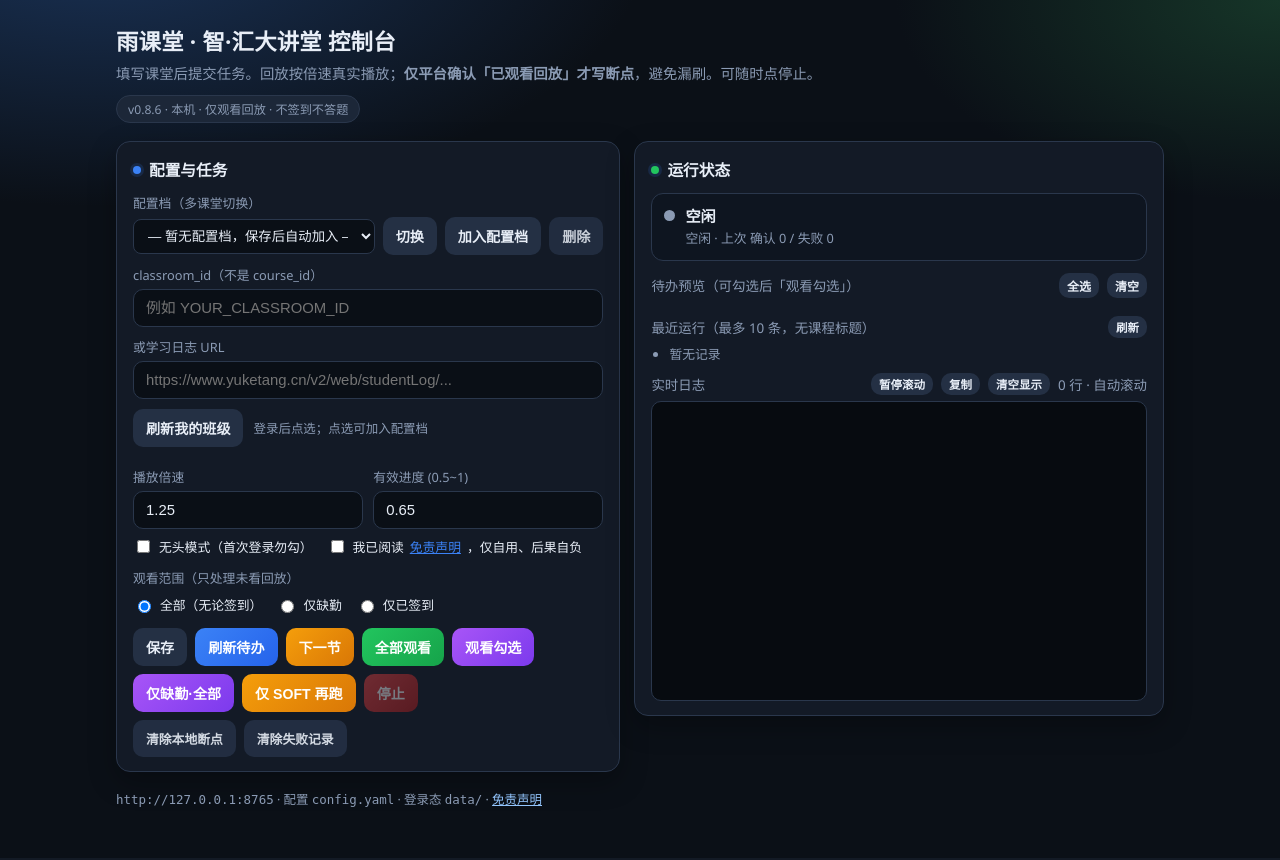
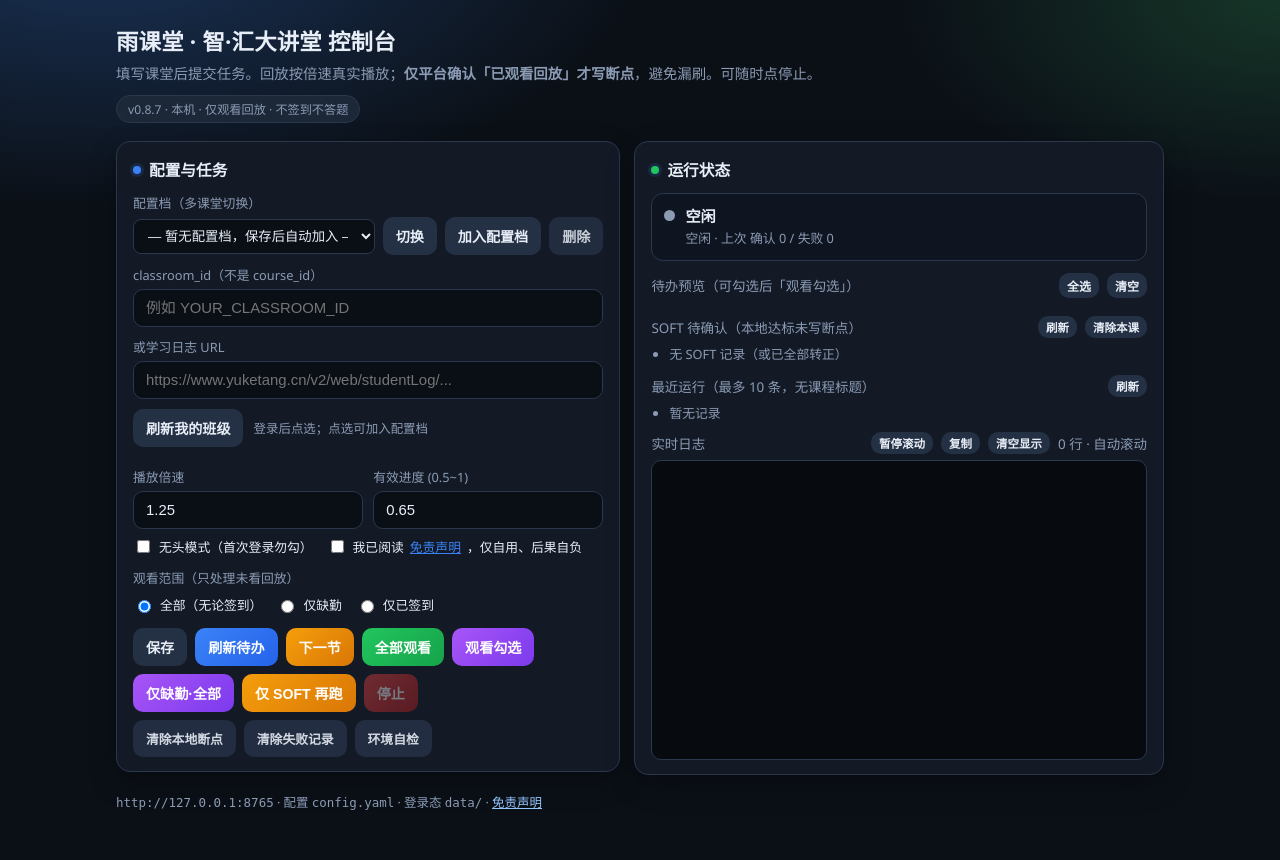
Before and after one commit to KPsama-c/Example-260713, a Flask app: page / in a window 1280 px wide. Run offline with Flask 3, Linux system fonts and the light colour scheme; data that the repository does not hold is empty; parts of the project's set-up code (start-up, migrations or seed data) failed here and were passed over.

Commit message:
yuketang-auto v0.8.7: web doctor + SOFT list/clear APIs

```diff
--- a/yuketang-auto/pyproject.toml
+++ b/yuketang-auto/pyproject.toml
@@ -1,6 +1,6 @@
 [project]
 name = "yuketang-auto"
-version = "0.8.6"
+version = "0.8.7"
 description = "雨课堂智·汇大讲堂直播回放本地助手（非官方，仅自用）"
 readme = "README.md"
 requires-python = ">=3.10"
--- a/yuketang-auto/webapp.py
+++ b/yuketang-auto/webapp.py
@@ -24,14 +24,16 @@ from flask import Flask, jsonify, render_template, request
 from yuketang import __version__
 from yuketang.browser import BrowserSession
 from yuketang.classrooms import fetch_joined_classrooms, rooms_to_dicts
+from yuketang.doctor import run_doctor
+from yuketang.history import load_run_history
 from yuketang.jobs import (
     STATE,
     clear_failed_store,
     clear_progress_store,
     start_job_async,
 )
+from yuketang.progress import SoftStore
 from yuketang.rate import parse_rate_value
-from yuketang.history import load_run_history
 from yuketang.settings import (
     activate_profile,
     apply_classroom_input,
@@ -43,6 +45,7 @@ from yuketang.settings import (
     save_settings,
     upsert_profile,
 )
+from yuketang.util import resolve_path
 
 TEMPLATE_DIR = ROOT / "webui" / "templates"
 CONFIG_PATH = ROOT / "config.yaml"
@@ -184,6 +187,64 @@ def api_profile_delete():
 def api_history():
     items = load_run_history(ROOT)
     return jsonify({"ok": True, "items": items})
+
+
+@app.get("/api/doctor")
+def api_doctor():
+    """本机环境自检（不连雨课堂业务）。"""
+    result = run_doctor(ROOT)
+    return jsonify({"ok": bool(result.get("ok")), **result})
+
+
+@app.get("/api/soft")
+def api_soft_list():
+    """本地达标但平台未确认的课（soft.json）。"""
+    cfg = load_settings(CONFIG_PATH)
+    soft_path = resolve_path(ROOT, cfg.get("soft_file", "data/soft.json"))
+    store = SoftStore(soft_path)
+    want_all = str(request.args.get("all") or "").strip().lower() in (
+        "1",
+        "true",
+        "yes",
+    )
+    cid = ""
+    if not want_all and has_classroom(cfg):
+        _, cid, _ = resolve_runtime(cfg)
+        cid = str(cid or "")
+    items = store.as_dicts(cid if cid and not want_all else None)
+    return jsonify({
+        "ok": True,
+        "classroom_id": cid or None,
+        "count": len(items),
+        "items": items,
+    })
+
+
+@app.post("/api/soft/clear")
+def api_soft_clear():
+    """清除 soft 记录（不清除断点）。body: {all?: bool} 默认仅当前课堂。"""
+    if STATE.running:
+        return jsonify({"ok": False, "error": "任务运行中，请先停止"}), 409
+    data = request.get_json(silent=True) or {}
+    cfg = load_settings(CONFIG_PATH)
+    soft_path = resolve_path(ROOT, cfg.get("soft_file", "data/soft.json"))
+    store = SoftStore(soft_path)
+    clear_all = bool(data.get("all"))
+    if clear_all:
+        n = store.clear()
+        return jsonify({"ok": True, "cleared": n, "message": f"已清除全部 SOFT {n} 条"})
+    if not has_classroom(cfg):
+        return jsonify({"ok": False, "error": "请先配置课堂，或传 all=true"}), 400
+    _, cid, _ = resolve_runtime(cfg)
+    if not cid:
+        return jsonify({"ok": False, "error": "无法解析 classroom_id"}), 400
+    n = store.clear_classroom(str(cid))
+    return jsonify({
+        "ok": True,
+        "cleared": n,
+        "classroom_id": str(cid),
+        "message": f"已清除本课 SOFT {n} 条",
+    })
 
 
 @app.post("/api/logs/clear")
--- a/yuketang-auto/webui/templates/index.html
+++ b/yuketang-auto/webui/templates/index.html
@@ -289,6 +289,7 @@
           <div class="actions" style="margin-top:8px">
             <button type="button" class="btn-ghost" id="btnClearProg" style="font-size:0.8rem;opacity:.9">清除本地断点</button>
             <button type="button" class="btn-ghost" id="btnClearFail" style="font-size:0.8rem;opacity:.9">清除失败记录</button>
+            <button type="button" class="btn-ghost" id="btnDoctor" style="font-size:0.8rem;opacity:.9">环境自检</button>
           </div>
         </form>
       </section>
@@ -330,6 +331,15 @@
           </span>
         </div>
         <ul id="pending"></ul>
+
+        <div style="font-size:0.84rem;color:var(--muted);margin:12px 0 6px;display:flex;justify-content:space-between;align-items:center;gap:8px;flex-wrap:wrap">
+          <span>SOFT 待确认（本地达标未写断点）</span>
+          <span style="display:flex;gap:8px">
+            <button type="button" class="btn-ghost" id="btnSoftRefresh" style="font-size:0.72rem;padding:3px 8px">刷新</button>
+            <button type="button" class="btn-ghost" id="btnSoftClear" style="font-size:0.72rem;padding:3px 8px">清除本课</button>
+          </span>
+        </div>
+        <ul id="softList" style="font-size:0.8rem;color:var(--muted);max-height:140px;overflow:auto;margin:0 0 10px;padding-left:18px"></ul>
 
         <div style="font-size:0.84rem;color:var(--muted);margin:12px 0 6px;display:flex;justify-content:space-between;align-items:center">
           <span>最近运行（最多 10 条，无课程标题）</span>
@@ -437,10 +447,65 @@
     }
 
     function setRunButtons(running) {
-      ["btnList", "btnOnce", "btnAll", "btnAllAbsent", "btnSoft", "btnSelected", "btnSelAll", "btnSelNone", "btnProfileSwitch", "btnProfileAdd", "btnProfileDel", "profileSelect"].forEach((id) => {
+      ["btnList", "btnOnce", "btnAll", "btnAllAbsent", "btnSoft", "btnSelected", "btnSelAll", "btnSelNone", "btnProfileSwitch", "btnProfileAdd", "btnProfileDel", "profileSelect", "btnSoftClear", "btnDoctor"].forEach((id) => {
         if ($(id)) $(id).disabled = !!running;
       });
       $("btnStop").disabled = !running;
+    }
+
+    async function loadSoftList() {
+      const el = $("softList");
+      if (!el) return;
+      try {
+        const res = await fetch("/api/soft");
+        const data = await res.json();
+        el.innerHTML = "";
+        const items = data.items || [];
+        if (!items.length) {
+          el.innerHTML = "<li>无 SOFT 记录（或已全部转正）</li>";
+          return;
+        }
+        items.forEach((it) => {
+          const li = document.createElement("li");
+          const ratio = it.local_ratio != null ? `${(Number(it.local_ratio) * 100).toFixed(0)}%` : "?";
+          li.innerHTML =
+            `<span class="tag" style="background:#422006;color:#fbbf24">SOFT</span> ` +
+            `${escapeHtml(it.title || it.lesson_id || "")} · ${ratio}` +
+            (it.at ? ` · ${escapeHtml(String(it.at).slice(0, 19))}` : "");
+          el.appendChild(li);
+        });
+      } catch (e) {
+        el.innerHTML = "<li>加载失败</li>";
+      }
+    }
+
+    async function clearSoftList() {
+      if (!confirm("清除当前课堂的 SOFT 记录？（不清除断点，仅本地待确认列表）")) return;
+      const res = await fetch("/api/soft/clear", {
+        method: "POST",
+        headers: { "Content-Type": "application/json" },
+        body: JSON.stringify({ all: false }),
+      });
+      const data = await res.json();
+      if (!data.ok) { toast(data.error || "清除失败"); return; }
+      toast(data.message || "已清除");
+      loadSoftList();
+    }
+
+    async function runDoctor() {
+      try {
+        const res = await fetch("/api/doctor");
+        const data = await res.json();
+        const checks = data.checks || [];
+        const lines = [
+          "[doctor] " + (data.ok ? "通过" : "有问题"),
+          ...checks.map((c) => `  [${c.ok ? "OK" : "!!"}] ${c.name}: ${c.detail}`),
+        ];
+        appendLogs(lines);
+        toast(data.ok ? "环境自检通过" : "环境自检有问题，见日志");
+      } catch (e) {
+        toast("自检请求失败");
+      }
     }
 
     async function loadHistory() {
@@ -701,6 +766,7 @@
           }
         } catch (e) { /* ignore */ }
         loadHistory();
+        loadSoftList();
       }
 
       // 保留勾选状态
@@ -799,6 +865,9 @@
     if ($("btnProfileAdd")) $("btnProfileAdd").onclick = () => addCurrentProfile();
     if ($("btnProfileDel")) $("btnProfileDel").onclick = () => deleteProfile();
     if ($("btnHistRefresh")) $("btnHistRefresh").onclick = () => loadHistory();
+    if ($("btnSoftRefresh")) $("btnSoftRefresh").onclick = () => loadSoftList();
+    if ($("btnSoftClear")) $("btnSoftClear").onclick = () => clearSoftList();
+    if ($("btnDoctor")) $("btnDoctor").onclick = () => runDoctor();
     if ($("btnLogClear")) $("btnLogClear").onclick = () => clearLogDisplay();
     $("btnList").onclick = () => runAction("list");
     $("btnOnce").onclick = () => runAction("once");
@@ -875,6 +944,7 @@
     })();
 
     loadHistory();
+    loadSoftList();
     pollStatus();
     setInterval(pollStatus, 1000);
   </script>
--- a/yuketang-auto/yuketang/__init__.py
+++ b/yuketang-auto/yuketang/__init__.py
@@ -1,3 +1,3 @@
 """雨课堂「智·汇大讲堂」类直播回放 · Playwright 自动化（仅观看进度）。"""
 
-__version__ = "0.8.6"
+__version__ = "0.8.7"
--- a/yuketang-auto/yuketang/progress.py
+++ b/yuketang-auto/yuketang/progress.py
@@ -264,10 +264,29 @@ class SoftStore:
         cid = str(classroom_id)
         return [x for x in self.items if x.classroom_id == cid]
 
+    def as_dicts(self, classroom_id: str | None = None) -> list[dict[str, Any]]:
+        """序列化 soft 项；classroom_id 为空则返回全部。"""
+        items = (
+            self.for_classroom(classroom_id)
+            if classroom_id
+            else list(self.items)
+        )
+        return [i.to_dict() for i in items]
+
     def clear(self) -> int:
         n = len(self.items)
         self.items = []
         self.save()
+        return n
+
+    def clear_classroom(self, classroom_id: str) -> int:
+        """清除某课堂的 soft 项，返回删除条数。"""
+        cid = str(classroom_id)
+        n0 = len(self.items)
+        self.items = [x for x in self.items if x.classroom_id != cid]
+        n = n0 - len(self.items)
+        if n:
+            self.save()
         return n
 
     def save(self) -> None:
```
Also changed, not shown: yuketang-auto/tests/test_soft_store_api.py (added, +27 -0 lines), yuketang-auto/CHANGELOG.md, yuketang-auto/README.md.
